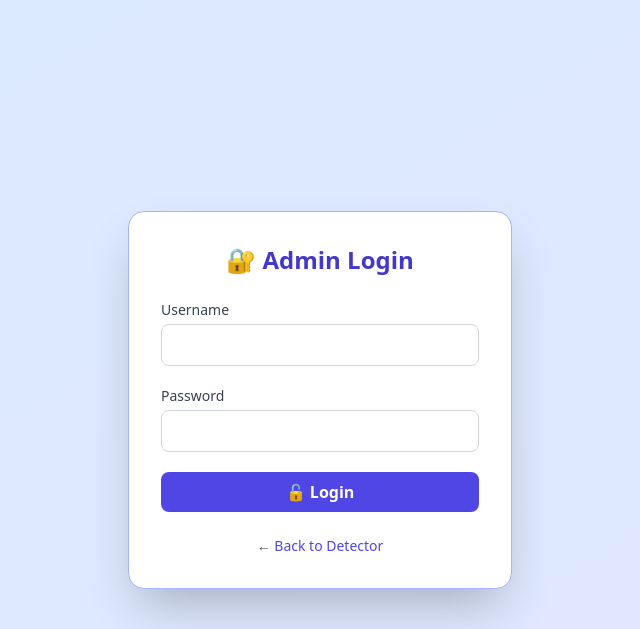
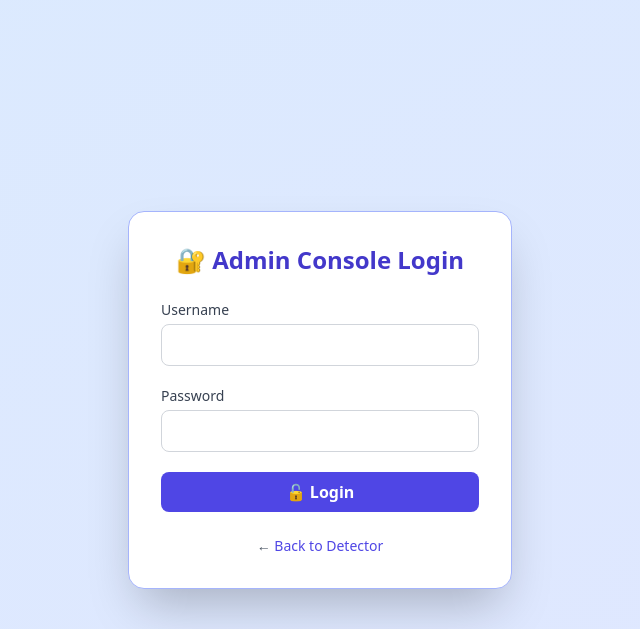
Before and after one commit to sxtyxmm/fake-currency-detector, a Flask app: page /login in a window 1280 px wide. Shown: the top 629 px of the page, without its empty margins (320-960 px from the left). Run offline with Flask 3, Linux system fonts and the light colour scheme; some libraries are stand-ins or nearby versions.

Commit message:
admin panel cosmetic fix

```diff
--- a/app/templates/login.html
+++ b/app/templates/login.html
@@ -9,7 +9,7 @@
 <body class="bg-gradient-to-br from-blue-100 to-indigo-100 min-h-screen flex items-center justify-center font-sans">
 
   <div class="bg-white shadow-2xl rounded-2xl p-8 w-full max-w-sm text-center border border-indigo-300">
-    <h2 class="text-2xl font-bold text-indigo-700 mb-6">🔐 Admin Login</h2>
+    <h2 class="text-2xl font-bold text-indigo-700 mb-6">🔐 Admin Console Login</h2>
 
     <!-- Flash Message -->
     {% with messages = get_flashed_messages(with_categories=true) %}
```
